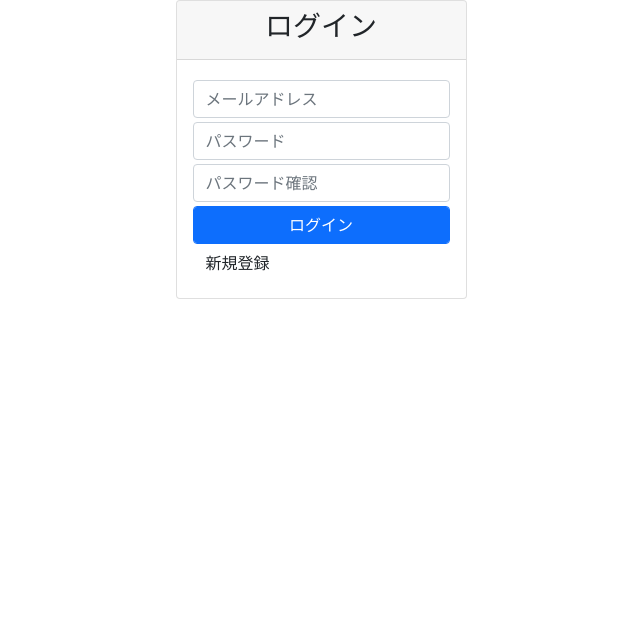
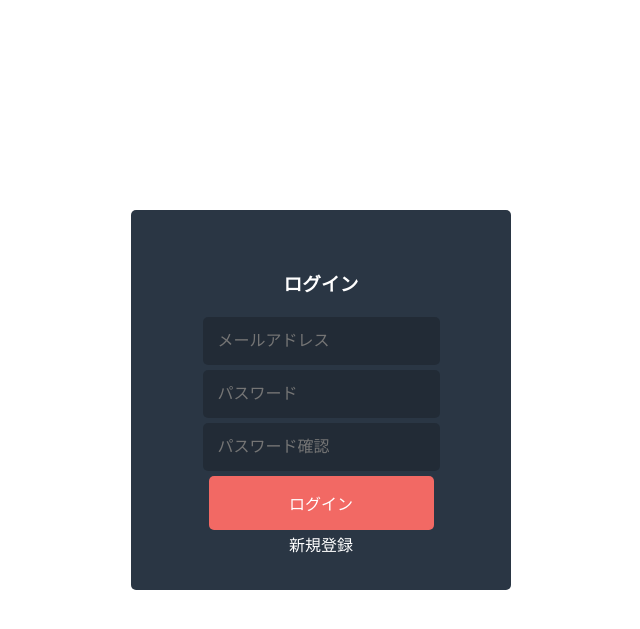
Before and after one commit to sskyh0208/env_flask, a Flask app: page /login in a window 1280 px wide. Shown: the top 629 px of the page, without its empty margins (319-959 px from the left). Run offline with Flask 2, Linux system fonts and the light colour scheme; some libraries are stand-ins or nearby versions.

Commit message:
ログインデザインを変更

```diff
--- /dev/null
+++ b/web/flaskr/static/css/login.css
@@ -0,0 +1,64 @@
+body {
+    width: 100%;
+    height: 100%;
+    margin: 0;
+    padding: 0;
+}
+
+.container {
+    position: absolute;
+    top: 50%;
+    left: 50%;
+    transform: translate(-50%, -50%);
+}
+
+.login {
+    border-radius: 5px;
+    text-align: center;
+    height: 300px;
+    width: 300px;
+    background-color: #2a3644;
+    padding: 40px;
+}
+
+.login__header {
+    color: #fff;
+}
+
+.login__body {
+    width: 100%;
+}
+
+.login input {
+    border-radius: 5px;
+    border: 0;
+    font-size: 16px;
+    margin: 2.5px;
+}
+
+.login input:-webkit-autofill {
+    box-shadow: 0 0 0 1000px rgba(42, 54, 68, 0.2) inset;
+}
+
+.login input[type="text"],
+.login input[type="password"] {
+    background: rgba(0, 0, 0, 0.2);
+    color: #fff;
+    padding: 15px;
+    outline: none;
+
+}
+
+
+
+.login input[type="submit"] {
+    background: #f26964;
+    color: #fff;
+    padding: 15px;
+    width: 225px;
+}
+
+.login a {
+    text-decoration: none;
+    color: #fff;
+}
--- a/web/flaskr/static/css/style.css
+++ b/web/flaskr/static/css/style.css
@@ -2,13 +2,17 @@ html,body{
     background-size: cover;
     background-repeat: no-repeat;
     caret-color: transparent;
+    margin: 0;
+    padding: 0;
 }
 
 
 .site-header {
-    background: #fff;
+    background: #2a3644;
+    color: #fff;
     display: flex;
     justify-content: space-between;
+    align-items: flex-end;
     padding: 20px 20px;
     position: fixed;
     width: 100%;
@@ -32,7 +36,7 @@ html,body{
 }
 
 .gnav__menu__item a {
-    color: #333;
+    color: #fff;
     text-decoration: none;
 }
 
--- a/web/flaskr/templates/login.html
+++ b/web/flaskr/templates/login.html
@@ -1,24 +1,21 @@
-{% from "_formhelpers.html" import render_field %}
 {% extends "login_base.html" %}
 {% block title %}
 ログイン - {{ super() }}
 {% endblock %}
 {% block content %}
-<div class="d-flex justify-content-center h-100">
-    <div class="card">
-        <div class="card-header">
+<div class="login">
+    <div class="login__header">
         <h3 class="text-center">ログイン</h3>
     </div>
-        <div class="card-body">
+    <div class="login__body">
         <form method="POST">
             {{ form.csrf_token }}
-                {{ render_field(form.email, class='form-control') }}
-                {{ render_field(form.password, class='form-control') }}
-                {{ render_field(form.confirm_password, class='form-control') }}
-                {{ render_field(form.submit, class='form-control btn btn-primary') }}
+            {{ form.email() }}
+            {{ form.password() }}
+            {{ form.confirm_password() }}
+            {{ form.submit() }}
         </form>
         <a class="btn text-right" href="{{ url_for('app.register') }}">新規登録</a>
     </div>
 </div>
-</div>
 {% endblock %}
--- a/web/flaskr/templates/login_base.html
+++ b/web/flaskr/templates/login_base.html
@@ -5,14 +5,12 @@
     <meta http-equiv="X-UA-Compatible" content="IE=edge">
     <meta name="viewport" content="width=device-width, initial-scale=1.0">
     <title>{% block title %}Flaskテスト{% endblock %}</title>
-    <link rel="stylesheet" href="{{ url_for('static', filename='css/style.css') }}">
-    <link href="https://cdn.jsdelivr.net/npm/bootstrap@5.0.0-beta1/dist/css/bootstrap.min.css" rel="stylesheet" integrity="sha384-giJF6kkoqNQ00vy+HMDP7azOuL0xtbfIcaT9wjKHr8RbDVddVHyTfAAsrekwKmP1" crossorigin="anonymous">
+    <link rel="stylesheet" href="{{ url_for('static', filename='css/login.css') }}">
 </head>
 <body>
     <div class="container">
         {% block content %}
         {% endblock %}
     </div>
-    <script src="https://cdn.jsdelivr.net/npm/bootstrap@5.0.0-beta1/dist/js/bootstrap.bundle.min.js" integrity="sha384-ygbV9kiqUc6oa4msXn9868pTtWMgiQaeYH7/t7LECLbyPA2x65Kgf80OJFdroafW" crossorigin="anonymous"></script>
 </body>
 </html>
```
Also changed, not shown: web/flaskr/static/css/books.css (+16 -6 lines), web/flaskr/templates/register.html (+11 -13 lines), web/flaskr/templates/reset_password.html (+11 -13 lines). Lines whose indentation alone changed are shown as unchanged.
